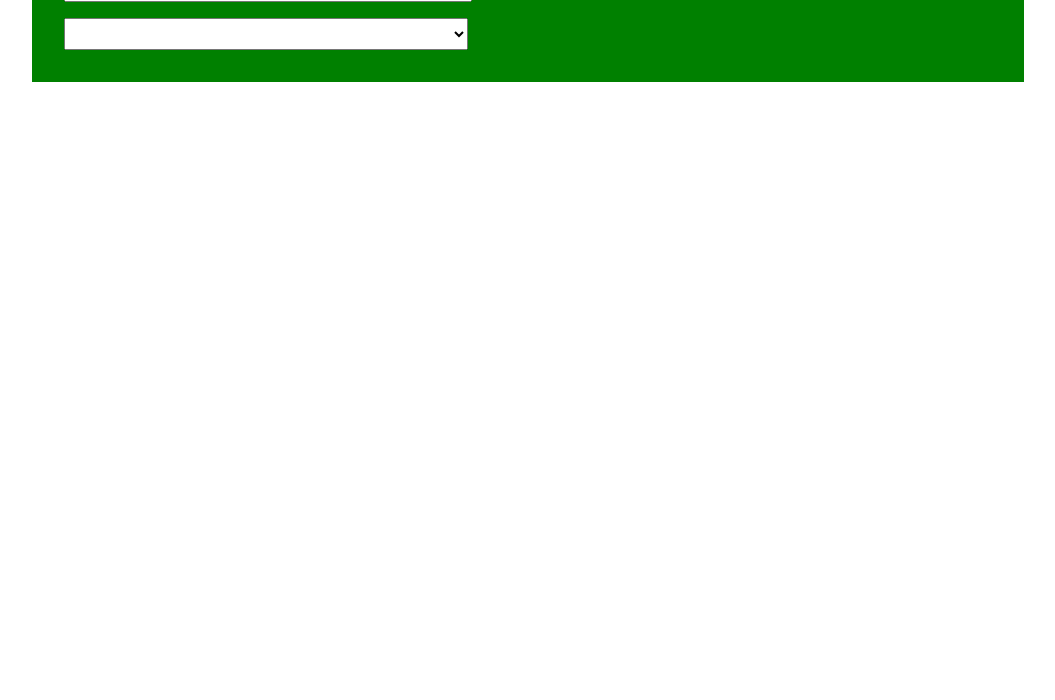
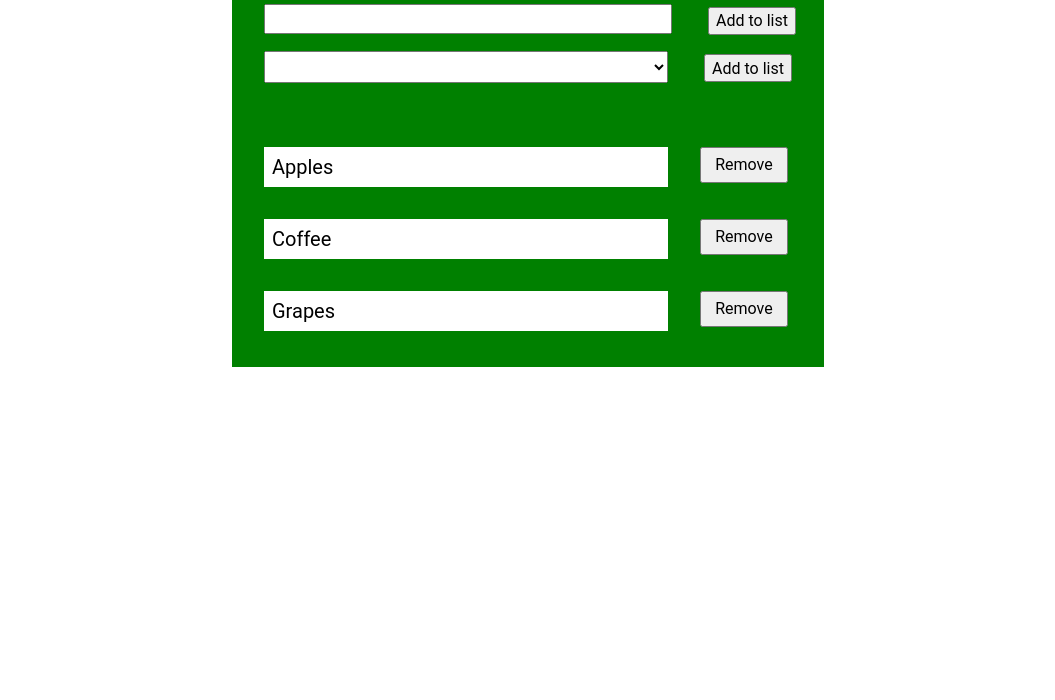
Before and after one commit to jvangelisti/Shopping-List-App, a plain HTML site: page index.html in a window 1280 px wide. Shown: the part 100-800 px from the top of the page, without its empty margins (112-1167 px from the left). Drawn offline with Linux system fonts and the light colour scheme.

Commit message:
shopping list design updated

```diff
--- a/css/styles.css
+++ b/css/styles.css
@@ -2,8 +2,8 @@ body {
 	margin: 0;
 }
 .shoppinglist {
-	width: 60rem;
-	margin: 0 auto;
+	width: 35rem;
+	margin: 2rem auto 0 auto;
 	background-color: green;
 	padding: .5rem 0 1rem 2rem;
 }
@@ -18,6 +18,8 @@ body {
 .shoppinglist input {
 	height: 1.5rem;
 	width: 25rem;
+	font-family: 'Roboto', sans-serif;
+	font-size: 1.25rem;
 }
 .shoppinglist select {
 	height: 2rem;
@@ -30,3 +32,32 @@ body {
 	font-size: 1.25rem;
 	padding: 0 .5rem 0 0;
 }
+.shoppinglist button {
+	font-family: 'Roboto', sans-serif;
+	font-size: 1rem;
+	height: 1.75rem;
+	margin-left: 2rem;
+}
+.items ul {
+	padding-left: 0px;
+	display: inline-block;
+}
+.items li {
+	width: 24.25rem;
+	height: 1.5rem;
+	font-family: 'Roboto', sans-serif;
+	font-size: 1.25rem;
+	list-style: none;
+	background-color: #FFFFFF;
+	margin: 2rem 0 0 0;
+	padding: .5rem;
+	float: left;
+}
+.items button {
+	margin: 2rem 0 0 2rem;
+	width: 5.5rem;
+	height: 2.25rem;
+	font-family: 'Roboto', sans-serif;
+	font-size: 1rem;
+	float: left;
+}
--- a/index.html
+++ b/index.html
@@ -13,6 +13,7 @@
 		<section class="field">
 			<label name="entry"></label>
 			<input type="text" name="entry">
+			<button>Add to list</button>
 		</section>
 		<section class="field">
 			<label name="commonitem"></label>
@@ -24,6 +25,17 @@
 				<option value="Lettuce">Lettuce</option>
 				<option value="Spinach">Spinach</option>
 			</select>
+			<button>Add to list</button>
+		</section>
+		<section class="items">
+			<ul>
+				<li>Apples</li>
+				<button>Remove</button>
+				<li>Coffee</li>
+				<button>Remove</button>
+				<li>Grapes</li>
+				<button>Remove</button>
+			</ul>
 		</section>
 	</section>
 </body>
```
